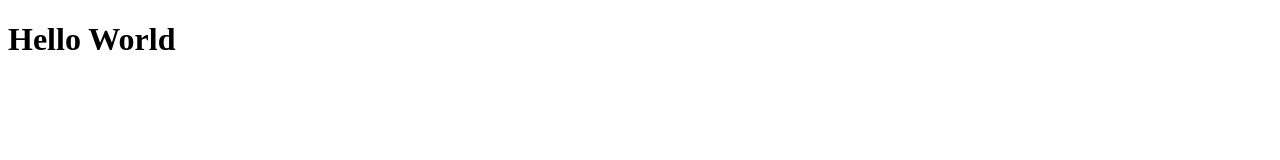
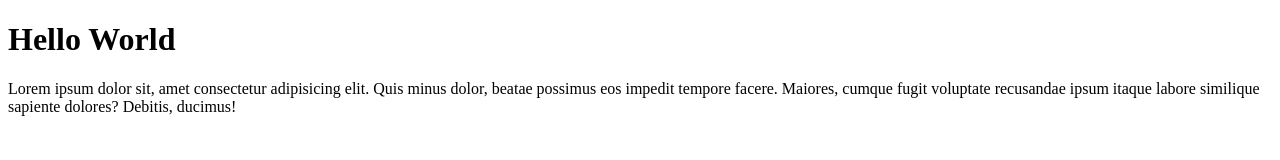
Before and after one commit to GilangRma/latihan_git, a plain HTML site: page index.html in a window 1280 px wide. Drawn offline with Linux system fonts and the light colour scheme.

```diff
--- a/index.html
+++ b/index.html
@@ -8,6 +8,7 @@
 </head>
 <body>
     <h1>Hello World</h1>
+    <p>Lorem ipsum dolor sit, amet consectetur adipisicing elit. Quis minus dolor, beatae possimus eos impedit tempore facere. Maiores, cumque fugit voluptate recusandae ipsum itaque labore similique sapiente dolores? Debitis, ducimus!</p>
 
 </body>
 </html>
```
